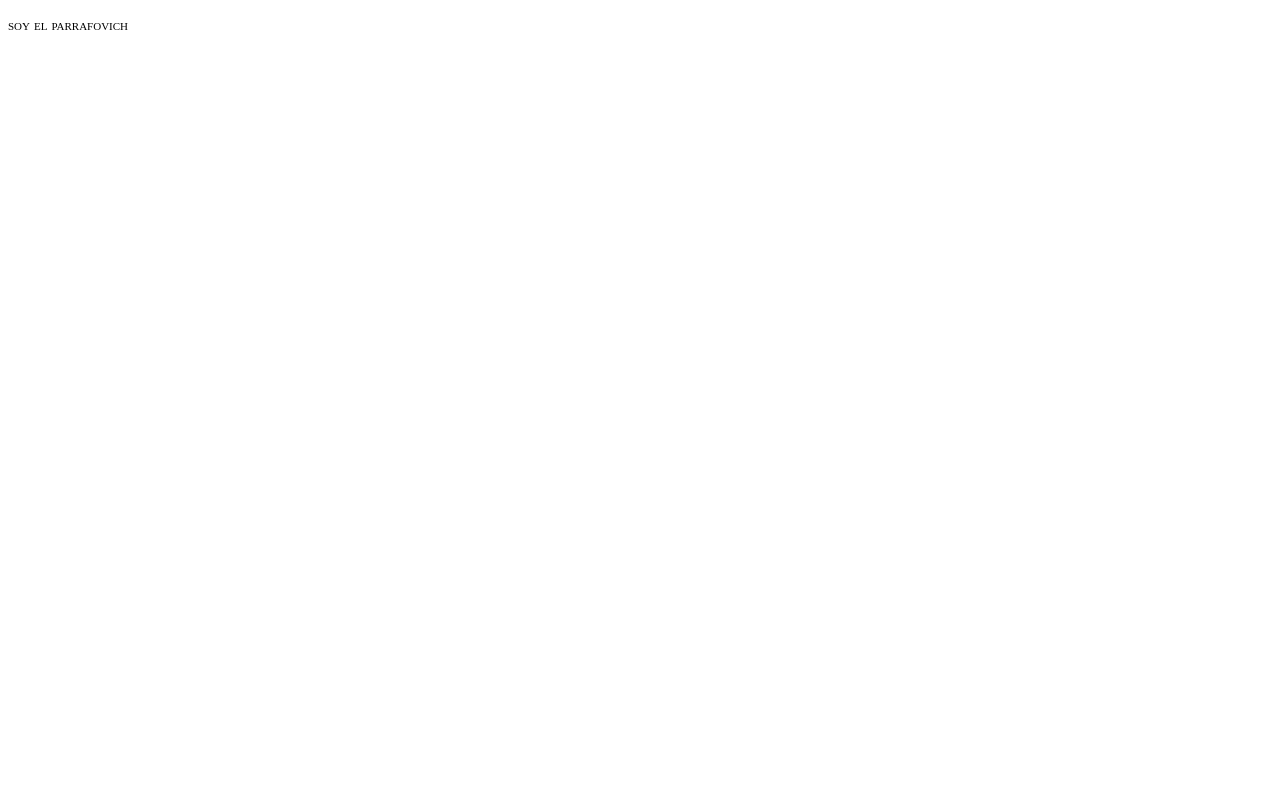
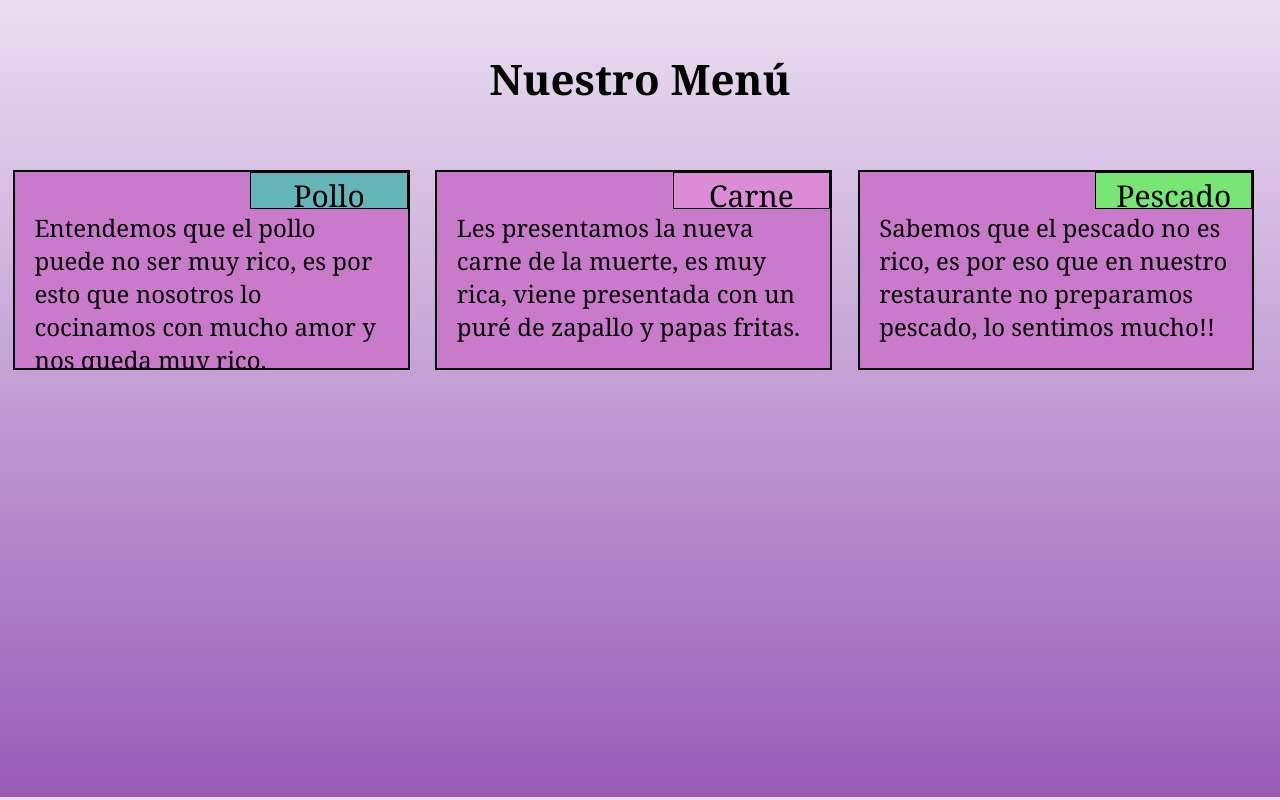
Before and after one commit to GuidoTiba/Coursera-Yaakov, a plain HTML site: page Mod2-Solution/index.html in a window 1280 px wide. Drawn offline with Linux system fonts and the light colour scheme.

Commit message:
ultimo commit

```diff
--- a/Mod2-Solution/css/styles.css
+++ b/Mod2-Solution/css/styles.css
@@ -1,3 +1,84 @@
-p{
-	font-variant: small-caps;
+
+
+*{
+	box-sizing: border-box;
+	margin:0px;
+	font-family: Georgia;
 }
+
+body{
+	background: linear-gradient(#ffffff -25%,#985cb7);
+	padding-bottom: 50%;}
+
+h1{
+	font-size: 262.5%;
+	text-align: center;
+	margin:50px;
+	color:#000000;
+}
+
+section.cuadro-grande{
+	position: relative;
+	height: 200px;
+	background-color: #ca7aca;
+	display: inline-block;
+	border: 2px solid #000000;
+	float: left;
+	overflow: auto;
+}
+
+section.cuadro-grande>p {
+	clear: right;
+	padding: 5%;
+	font-size: 150%;
+	padding-top: 39px;
+}
+
+section.cuadro-titulo{
+	padding:2px;
+	text-align: center;
+	width: 40%;
+	height: 37px;
+	font-size: 187.5%;
+	position: absolute;
+	top: 0;
+	right: 0;
+	border: 1px solid #000000;
+}
+
+.carne{
+	background-color: #dc8cd6 !important;
+}
+
+.pollo{
+	background-color: #65b5b9 !important;
+}
+
+.pescado{
+	background-color: #77e675 !important;
+}
+
+@media (min-width: 992px){
+	section.cuadro-grande{
+		width: 31%;
+		margin:1%;
+	}
+}
+
+@media (min-width: 768px) and (max-width: 991px){
+	section.cuadro-grande{
+		width: 48%;
+		margin:1%;
+	}
+	section.cuadro-grande:last-child{
+		width: 98%;
+		margin:1%;
+	}
+}
+
+@media (max-width: 767px){
+	section.cuadro-grande{
+		width: 96%;
+		margin:2%;
+	}
+}
--- a/Mod2-Solution/index.html
+++ b/Mod2-Solution/index.html
@@ -1,11 +1,32 @@
 <!DOCTYPE html>
-<html>
+<html lang="es-ar">
 <head>
-	<title></title>
+	<meta charset="utf-8">
+	<meta name="viewport" content="width=device-width, initial-scale=1">
+	<title>Mod2 Solution</title>
 	<link rel="stylesheet" href="css/styles.css">
 </head>
 <body>
-	<p>soy el parrafovich</p>
+	<h1>Nuestro Menú</h1>
+	<section class="cuadro-grande">
+		<section class="cuadro-titulo pollo">
+			Pollo
+		</section>
+		<p>Entendemos que el pollo puede no ser muy rico, es por esto que nosotros lo cocinamos con mucho amor y nos queda muy rico. </p>
+	</section>
+	<section class="cuadro-grande">
+		<section class="cuadro-titulo carne">
+			Carne
+		</section>
+		<p>Les presentamos la nueva carne de la muerte, es muy rica, viene presentada con un puré de zapallo y papas fritas.</p>
+	</section>
+	<section class="cuadro-grande">
+		<section class="cuadro-titulo pescado">
+			Pescado
+		</section>
+		<p>Sabemos que el pescado no es rico, es por eso que en nuestro restaurante no preparamos pescado, lo sentimos mucho!!</p>
+	</section>
+
 
 </body>
 </html>
```
Also changed, not shown: 1 other file.
